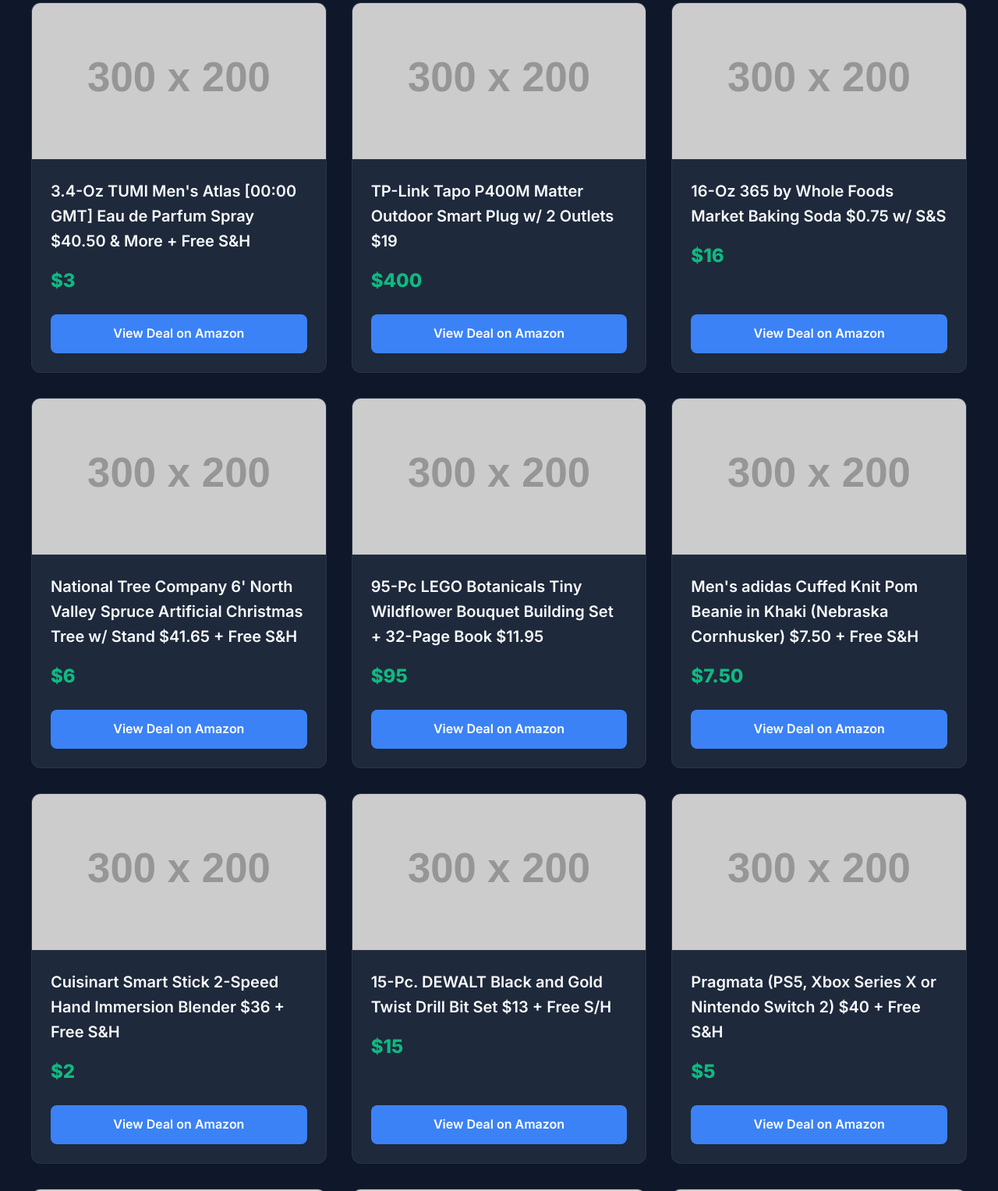
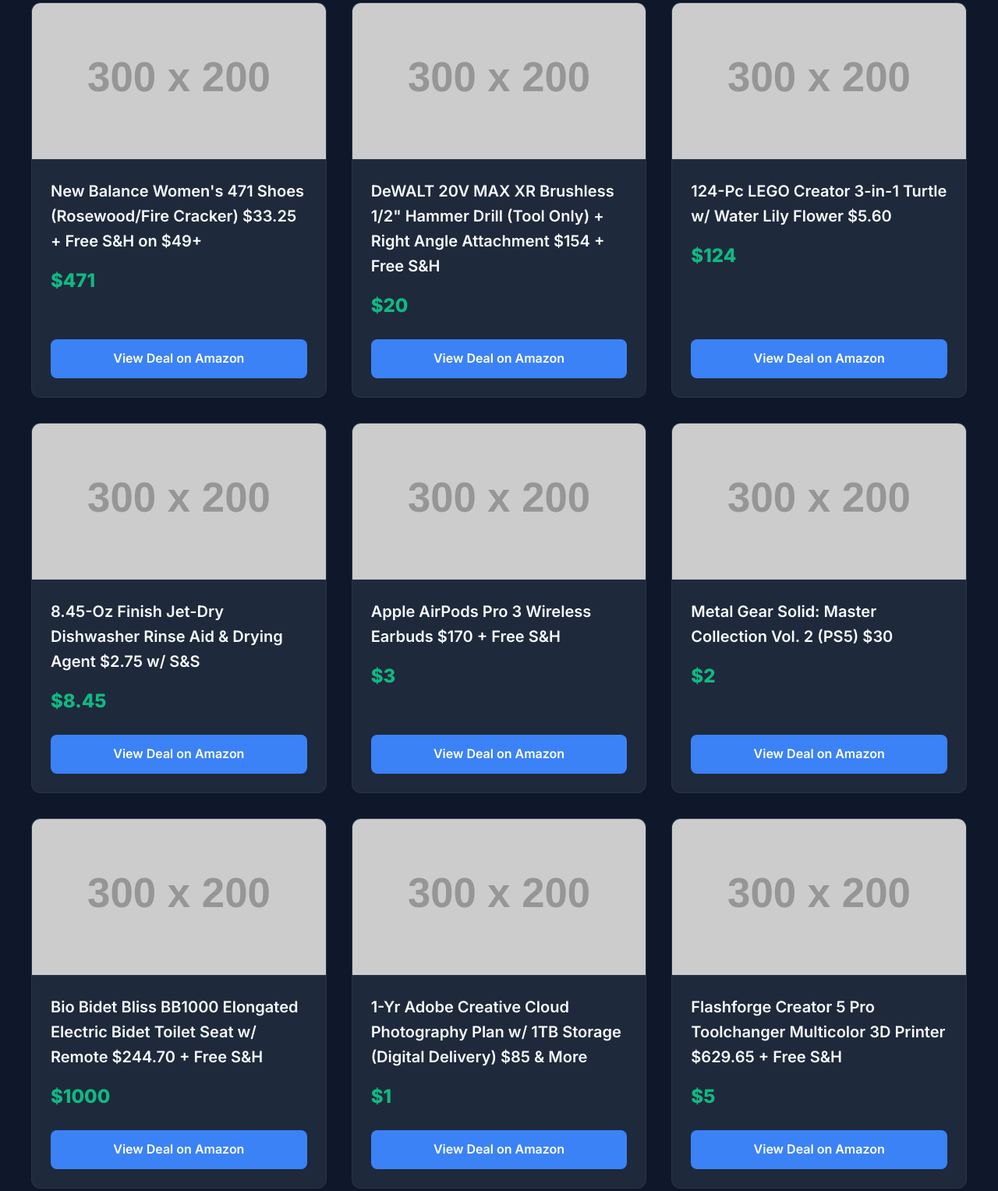
Before and after one commit to littlejosh1233/daily-deals, a plain HTML site: page docs/index.html in a window 1280 px wide. Shown: the part 228-1755 px from the top of the page at 78% size. Drawn offline with Linux system fonts and the light colour scheme; placeholder pictures from the web are drawn by us.

Commit message:
Auto-update daily deals Sun 11/22/2026

```diff
--- a/docs/index.html
+++ b/docs/index.html
@@ -157,15 +157,79 @@
 
     <header>
         <h1>Daily Tech Deals</h1>
-        <p class="subtitle">The best, hand-picked PC parts and gaming gear. Updated November 21, 2026, 05:25 PM.</p>
+        <p class="subtitle">The best, hand-picked PC parts and gaming gear. Updated November 22, 2026, 02:33 PM.</p>
     </header>
 
     <div class="container">
 
         <div class="card">
-            <img src="https://via.placeholder.com/300x200?text=Top+Deal" alt="3.4-Oz TUMI Men's Atlas [00:00 GMT] Eau de Parfum Spray $40.50 & More + Free S&H" class="card-img">
+            <img src="https://via.placeholder.com/300x200?text=Top+Deal" alt="New Balance Women's 471 Shoes (Rosewood/Fire Cracker) $33.25 + Free S&H on $49+" class="card-img">
             <div class="card-content">
-                <h2 class="card-title">3.4-Oz TUMI Men's Atlas [00:00 GMT] Eau de Parfum Spray $40.50 & More + Free S&H</h2>
+                <h2 class="card-title">New Balance Women's 471 Shoes (Rosewood/Fire Cracker) $33.25 + Free S&H on $49+</h2>
+                <div class="card-price-row">
+                    <div>
+                        <span class="price">$471</span>
+
+                    </div>
+
+                </div>
+                <!-- This links to the product using YOUR affiliate tag -->
+                <a href="https://slickdeals.net/f/20357340-new-balance-women-s-471-shoes-rosewood-fire-cracker-33-25-free-s-h-on-49?utm_source=rss&utm_content=fp&utm_medium=RSS2?tag=little1233s-20" target="_blank" class="btn">View Deal on Amazon</a>
+            </div>
+        </div>
+
+        <div class="card">
+            <img src="https://via.placeholder.com/300x200?text=Top+Deal" alt="DeWALT 20V MAX XR Brushless 1/2" Hammer Drill (Tool Only) + Right Angle Attachment $154 + Free S&H" class="card-img">
+            <div class="card-content">
+                <h2 class="card-title">DeWALT 20V MAX XR Brushless 1/2" Hammer Drill (Tool Only) + Right Angle Attachment $154 + Free S&H</h2>
+                <div class="card-price-row">
+                    <div>
+                        <span class="price">$20</span>
+
+                    </div>
+
+                </div>
+                <!-- This links to the product using YOUR affiliate tag -->
+                <a href="https://slickdeals.net/f/20355099-dewalt-20v-max-xr-brushless-1-2-hammer-drill-tool-only-right-angle-attachment-154-free-s-h?utm_source=rss&utm_content=fp&utm_medium=RSS2?tag=little1233s-20" target="_blank" class="btn">View Deal on Amazon</a>
+            </div>
+        </div>
+
+        <div class="card">
+            <img src="https://via.placeholder.com/300x200?text=Top+Deal" alt="124-Pc LEGO Creator 3-in-1 Turtle w/ Water Lily Flower $5.60" class="card-img">
+            <div class="card-content">
+                <h2 class="card-title">124-Pc LEGO Creator 3-in-1 Turtle w/ Water Lily Flower $5.60</h2>
+                <div class="card-price-row">
+                    <div>
+                        <span class="price">$124</span>
+
+                    </div>
+
+                </div>
+                <!-- This links to the product using YOUR affiliate tag -->
+                <a href="https://slickdeals.net/f/20369205-124-pcs-lego-creator-3-in-1-turtle-with-a-water-lily-flower-31377-5-59-free-s-h-w-prime-or-35?utm_source=rss&utm_content=fp&utm_medium=RSS2?tag=little1233s-20" target="_blank" class="btn">View Deal on Amazon</a>
+            </div>
+        </div>
+
+        <div class="card">
+            <img src="https://via.placeholder.com/300x200?text=Top+Deal" alt="8.45-Oz Finish Jet-Dry Dishwasher Rinse Aid & Drying Agent $2.75 w/ S&S" class="card-img">
+            <div class="card-content">
+                <h2 class="card-title">8.45-Oz Finish Jet-Dry Dishwasher Rinse Aid & Drying Agent $2.75 w/ S&S</h2>
+                <div class="card-price-row">
+                    <div>
+                        <span class="price">$8.45</span>
+
+                    </div>
+
+                </div>
+                <!-- This links to the product using YOUR affiliate tag -->
+                <a href="https://slickdeals.net/f/20338908-8-45-oz-finish-jet-dry-dishwasher-rinse-aid-2-74-w-s-s-free-shipping-w-prime-or-on-35?utm_source=rss&utm_content=fp&utm_medium=RSS2?tag=little1233s-20" target="_blank" class="btn">View Deal on Amazon</a>
+            </div>
+        </div>
+
+        <div class="card">
+            <img src="https://via.placeholder.com/300x200?text=Top+Deal" alt="Apple AirPods Pro 3 Wireless Earbuds $170 + Free S&H" class="card-img">
+            <div class="card-content">
+                <h2 class="card-title">Apple AirPods Pro 3 Wireless Earbuds $170 + Free S&H</h2>
                 <div class="card-price-row">
                     <div>
                         <span class="price">$3</span>
@@ -174,94 +238,14 @@
 
                 </div>
                 <!-- This links to the product using YOUR affiliate tag -->
-                <a href="https://slickdeals.net/f/20361840-3-4-oz-tumi-atlas-00-00-gmt-eau-de-parfum-spray-40-50-more-free-shipping?utm_source=rss&utm_content=fp&utm_medium=RSS2?tag=little1233s-20" target="_blank" class="btn">View Deal on Amazon</a>
+                <a href="https://slickdeals.net/f/20370804-apple-airpods-pro-3-wireless-earbuds-169-99-best-buy?utm_source=rss&utm_content=fp&utm_medium=RSS2?tag=little1233s-20" target="_blank" class="btn">View Deal on Amazon</a>
             </div>
         </div>
 
         <div class="card">
-            <img src="https://via.placeholder.com/300x200?text=Top+Deal" alt="TP-Link Tapo P400M Matter Outdoor Smart Plug w/ 2 Outlets $19" class="card-img">
+            <img src="https://via.placeholder.com/300x200?text=Top+Deal" alt="Metal Gear Solid: Master Collection Vol. 2 (PS5) $30" class="card-img">
             <div class="card-content">
-                <h2 class="card-title">TP-Link Tapo P400M Matter Outdoor Smart Plug w/ 2 Outlets $19</h2>
-                <div class="card-price-row">
-                    <div>
-                        <span class="price">$400</span>
-
-                    </div>
-
-                </div>
-                <!-- This links to the product using YOUR affiliate tag -->
-                <a href="https://slickdeals.net/f/20350515-18-99-tp-link-tapo-matter-outdoor-smart-plug-2-individual-outlets-tapo-p400m?utm_source=rss&utm_content=fp&utm_medium=RSS2?tag=little1233s-20" target="_blank" class="btn">View Deal on Amazon</a>
-            </div>
-        </div>
-
-        <div class="card">
-            <img src="https://via.placeholder.com/300x200?text=Top+Deal" alt="16-Oz 365 by Whole Foods Market Baking Soda $0.75 w/ S&S" class="card-img">
-            <div class="card-content">
-                <h2 class="card-title">16-Oz 365 by Whole Foods Market Baking Soda $0.75 w/ S&S</h2>
-                <div class="card-price-row">
-                    <div>
-                        <span class="price">$16</span>
-
-                    </div>
-
-                </div>
-                <!-- This links to the product using YOUR affiliate tag -->
-                <a href="https://slickdeals.net/f/20364168-16-oz-365-by-whole-foods-market-baking-soda-0-75-w-s-s?utm_source=rss&utm_content=fp&utm_medium=RSS2?tag=little1233s-20" target="_blank" class="btn">View Deal on Amazon</a>
-            </div>
-        </div>
-
-        <div class="card">
-            <img src="https://via.placeholder.com/300x200?text=Top+Deal" alt="National Tree Company 6' North Valley Spruce Artificial Christmas Tree w/ Stand $41.65 + Free S&H" class="card-img">
-            <div class="card-content">
-                <h2 class="card-title">National Tree Company 6' North Valley Spruce Artificial Christmas Tree w/ Stand $41.65 + Free S&H</h2>
-                <div class="card-price-row">
-                    <div>
-                        <span class="price">$6</span>
-
-                    </div>
-
-                </div>
-                <!-- This links to the product using YOUR affiliate tag -->
-                <a href="https://slickdeals.net/f/20361135-6-national-tree-company-north-valley-spruce-unlit-artificial-christmas-tree-w-stand-41-63-free-shipping?utm_source=rss&utm_content=fp&utm_medium=RSS2?tag=little1233s-20" target="_blank" class="btn">View Deal on Amazon</a>
-            </div>
-        </div>
-
-        <div class="card">
-            <img src="https://via.placeholder.com/300x200?text=Top+Deal" alt="95-Pc LEGO Botanicals Tiny Wildflower Bouquet Building Set + 32-Page Book $11.95" class="card-img">
-            <div class="card-content">
-                <h2 class="card-title">95-Pc LEGO Botanicals Tiny Wildflower Bouquet Building Set + 32-Page Book $11.95</h2>
-                <div class="card-price-row">
-                    <div>
-                        <span class="price">$95</span>
-
-                    </div>
-
-                </div>
-                <!-- This links to the product using YOUR affiliate tag -->
-                <a href="https://slickdeals.net/f/20340579-95-piece-lego-botanicals-tiny-wildflower-bouquet-11-95-free-shipping-w-prime-or-on-35?utm_source=rss&utm_content=fp&utm_medium=RSS2?tag=little1233s-20" target="_blank" class="btn">View Deal on Amazon</a>
-            </div>
-        </div>
-
-        <div class="card">
-            <img src="https://via.placeholder.com/300x200?text=Top+Deal" alt="Men's adidas Cuffed Knit Pom Beanie in Khaki (Nebraska Cornhusker) $7.50 + Free S&H" class="card-img">
-            <div class="card-content">
-                <h2 class="card-title">Men's adidas Cuffed Knit Pom Beanie in Khaki (Nebraska Cornhusker) $7.50 + Free S&H</h2>
-                <div class="card-price-row">
-                    <div>
-                        <span class="price">$7.50</span>
-
-                    </div>
-
-                </div>
-                <!-- This links to the product using YOUR affiliate tag -->
-                <a href="https://slickdeals.net/f/20362179-adidas-men-cuffed-knit-pom-beanie-7-5-free-s-h?utm_source=rss&utm_content=fp&utm_medium=RSS2?tag=little1233s-20" target="_blank" class="btn">View Deal on Amazon</a>
-            </div>
-        </div>
-
-        <div class="card">
-            <img src="https://via.placeholder.com/300x200?text=Top+Deal" alt="Cuisinart Smart Stick 2-Speed Hand Immersion Blender $36 + Free S&H" class="card-img">
-            <div class="card-content">
-                <h2 class="card-title">Cuisinart Smart Stick 2-Speed Hand Immersion Blender $36 + Free S&H</h2>
+                <h2 class="card-title">Metal Gear Solid: Master Collection Vol. 2 (PS5) $30</h2>
                 <div class="card-price-row">
                     <div>
                         <span class="price">$2</span>
@@ -270,30 +254,46 @@
 
                 </div>
                 <!-- This links to the product using YOUR affiliate tag -->
-                <a href="https://slickdeals.net/f/20337954-35-99-cuisinart-smart-stick-2-speed-hand-blender-immersion-blender-csb-175svp1-at-amazon?utm_source=rss&utm_content=fp&utm_medium=RSS2?tag=little1233s-20" target="_blank" class="btn">View Deal on Amazon</a>
+                <a href="https://slickdeals.net/f/20369829-metal-gear-solid-master-collection-vol-2-ps5-30?utm_source=rss&utm_content=fp&utm_medium=RSS2?tag=little1233s-20" target="_blank" class="btn">View Deal on Amazon</a>
             </div>
         </div>
 
         <div class="card">
-            <img src="https://via.placeholder.com/300x200?text=Top+Deal" alt="15-Pc. DEWALT Black and Gold Twist Drill Bit Set $13 + Free S/H" class="card-img">
+            <img src="https://via.placeholder.com/300x200?text=Top+Deal" alt="Bio Bidet Bliss BB1000 Elongated Electric Bidet Toilet Seat w/ Remote $244.70 + Free S&H" class="card-img">
             <div class="card-content">
-                <h2 class="card-title">15-Pc. DEWALT Black and Gold Twist Drill Bit Set $13 + Free S/H</h2>
+                <h2 class="card-title">Bio Bidet Bliss BB1000 Elongated Electric Bidet Toilet Seat w/ Remote $244.70 + Free S&H</h2>
                 <div class="card-price-row">
                     <div>
-                        <span class="price">$15</span>
+                        <span class="price">$1000</span>
 
                     </div>
 
                 </div>
                 <!-- This links to the product using YOUR affiliate tag -->
-                <a href="https://slickdeals.net/f/20339286-15-piece-dewalt-black-gold-high-speed-steel-twist-drill-bit-set-12-97-free-shipping?utm_source=rss&utm_content=fp&utm_medium=RSS2?tag=little1233s-20" target="_blank" class="btn">View Deal on Amazon</a>
+                <a href="https://slickdeals.net/f/20339589-bio-bidet-bliss-bb1000-elongated-electric-bidet-toilet-seat-w-remote-control-white-244-71-free-shipping?utm_source=rss&utm_content=fp&utm_medium=RSS2?tag=little1233s-20" target="_blank" class="btn">View Deal on Amazon</a>
             </div>
         </div>
 
         <div class="card">
-            <img src="https://via.placeholder.com/300x200?text=Top+Deal" alt="Pragmata (PS5, Xbox Series X or Nintendo Switch 2) $40 + Free S&H" class="card-img">
+            <img src="https://via.placeholder.com/300x200?text=Top+Deal" alt="1-Yr Adobe Creative Cloud Photography Plan w/ 1TB Storage (Digital Delivery) $85 & More" class="card-img">
             <div class="card-content">
-                <h2 class="card-title">Pragmata (PS5, Xbox Series X or Nintendo Switch 2) $40 + Free S&H</h2>
+                <h2 class="card-title">1-Yr Adobe Creative Cloud Photography Plan w/ 1TB Storage (Digital Delivery) $85 & More</h2>
+                <div class="card-price-row">
+                    <div>
+                        <span class="price">$1</span>
+
+                    </div>
+
+                </div>
+                <!-- This links to the product using YOUR affiliate tag -->
+                <a href="https://slickdeals.net/f/20348589-1-yr-adobe-creative-cloud-photography-plan-w-1tb-storage-digital-delivery-85-more?utm_source=rss&utm_content=fp&utm_medium=RSS2?tag=little1233s-20" target="_blank" class="btn">View Deal on Amazon</a>
+            </div>
+        </div>
+
+        <div class="card">
+            <img src="https://via.placeholder.com/300x200?text=Top+Deal" alt="Flashforge Creator 5 Pro Toolchanger Multicolor 3D Printer $629.65 + Free S&H" class="card-img">
+            <div class="card-content">
+                <h2 class="card-title">Flashforge Creator 5 Pro Toolchanger Multicolor 3D Printer $629.65 + Free S&H</h2>
                 <div class="card-price-row">
                     <div>
                         <span class="price">$5</span>
@@ -302,55 +302,55 @@
 
                 </div>
                 <!-- This links to the product using YOUR affiliate tag -->
-                <a href="https://slickdeals.net/f/20341701-39-99-pragmata-ps5-switch-2-or-xsx-at-amazon?utm_source=rss&utm_content=fp&utm_medium=RSS2?tag=little1233s-20" target="_blank" class="btn">View Deal on Amazon</a>
+                <a href="https://slickdeals.net/f/20346483-flashforge-creator-5-pro-630?utm_source=rss&utm_content=fp&utm_medium=RSS2?tag=little1233s-20" target="_blank" class="btn">View Deal on Amazon</a>
             </div>
         </div>
 
         <div class="card">
-            <img src="https://via.placeholder.com/300x200?text=Top+Deal" alt="2-Pk 1KG Polymaker ABS 1.75mm 3D Printer Filaments (Black) $21.40 w/ S&S" class="card-img">
+            <img src="https://via.placeholder.com/300x200?text=Top+Deal" alt="Select Areas: Mario + Rabbids Dual Pack (Switch Digital Code in a Box) $10" class="card-img">
             <div class="card-content">
-                <h2 class="card-title">2-Pk 1KG Polymaker ABS 1.75mm 3D Printer Filaments (Black) $21.40 w/ S&S</h2>
+                <h2 class="card-title">Select Areas: Mario + Rabbids Dual Pack (Switch Digital Code in a Box) $10</h2>
                 <div class="card-price-row">
                     <div>
-                        <span class="price">$2</span>
+                        <span class="price">$10</span>
 
                     </div>
 
                 </div>
                 <!-- This links to the product using YOUR affiliate tag -->
-                <a href="https://slickdeals.net/f/20344218-2x-1kg-2kg-total-polymaker-abs-3d-printer-filament-22-55-w-prime-s-h?utm_source=rss&utm_content=fp&utm_medium=RSS2?tag=little1233s-20" target="_blank" class="btn">View Deal on Amazon</a>
+                <a href="https://slickdeals.net/f/20367810-9-99-select-areas-mario-rabbids-dual-pack-nintendo-switch-code-in-a-box-at-amazon?utm_source=rss&utm_content=fp&utm_medium=RSS2?tag=little1233s-20" target="_blank" class="btn">View Deal on Amazon</a>
             </div>
         </div>
 
         <div class="card">
-            <img src="https://via.placeholder.com/300x200?text=Top+Deal" alt="TCL TAB A1 Plus Android Tablet w/ T-Pen 2: 12.2" 2.4K 120Hz, 6+128GB RAM $180 + Free S&H" class="card-img">
+            <img src="https://via.placeholder.com/300x200?text=Top+Deal" alt="GameStop Pro Members: Pre-Owned Video Games (PS5, Xbox, Switch 2 & More) Buy 2 Get 1 Free + Free S&H on $54+" class="card-img">
             <div class="card-content">
-                <h2 class="card-title">TCL TAB A1 Plus Android Tablet w/ T-Pen 2: 12.2" 2.4K 120Hz, 6+128GB RAM $180 + Free S&H</h2>
+                <h2 class="card-title">GameStop Pro Members: Pre-Owned Video Games (PS5, Xbox, Switch 2 & More) Buy 2 Get 1 Free + Free S&H on $54+</h2>
                 <div class="card-price-row">
                     <div>
-                        <span class="price">$1</span>
+                        <span class="price">$5</span>
 
                     </div>
 
                 </div>
                 <!-- This links to the product using YOUR affiliate tag -->
-                <a href="https://slickdeals.net/f/20347287-tcl-tab-a1-plus-tablet-12-2-2-4k-120hz-6-128gb-179-at-amazon-and-tcl?utm_source=rss&utm_content=fp&utm_medium=RSS2?tag=little1233s-20" target="_blank" class="btn">View Deal on Amazon</a>
+                <a href="https://slickdeals.net/f/20367735-gamestop-pro-rewards-early-access-buy-2-get-1-free-all-pre-owned-games?utm_source=rss&utm_content=fp&utm_medium=RSS2?tag=little1233s-20" target="_blank" class="btn">View Deal on Amazon</a>
             </div>
         </div>
 
         <div class="card">
-            <img src="https://via.placeholder.com/300x200?text=Top+Deal" alt="Ozark Trail 17' x 15' 11-Person Instant Hexagon Cabin Tent (Gray) $146 + Free S&H" class="card-img">
+            <img src="https://via.placeholder.com/300x200?text=Top+Deal" alt="Samsung EPP/EDU: 11.1.4-Ch HW-Q990F Soundbar w/ Subwoofer & Rear Speakers $800 + Free S&H" class="card-img">
             <div class="card-content">
-                <h2 class="card-title">Ozark Trail 17' x 15' 11-Person Instant Hexagon Cabin Tent (Gray) $146 + Free S&H</h2>
+                <h2 class="card-title">Samsung EPP/EDU: 11.1.4-Ch HW-Q990F Soundbar w/ Subwoofer & Rear Speakers $800 + Free S&H</h2>
                 <div class="card-price-row">
                     <div>
-                        <span class="price">$17</span>
+                        <span class="price">$11</span>
 
                     </div>
 
                 </div>
                 <!-- This links to the product using YOUR affiliate tag -->
-                <a href="https://slickdeals.net/f/20348127-ozark-trail-wmt-171582-17-ft-x-15-ft-11-person-instant-hexagon-cabin-tent-146-free-s-h?utm_source=rss&utm_content=fp&utm_medium=RSS2?tag=little1233s-20" target="_blank" class="btn">View Deal on Amazon</a>
+                <a href="https://slickdeals.net/f/20366676-q-series-soundbar-hw-q990f-11-1-4-ch-subwoofer-rear-speaker-2025-799-84?utm_source=rss&utm_content=fp&utm_medium=RSS2?tag=little1233s-20" target="_blank" class="btn">View Deal on Amazon</a>
             </div>
         </div>
 
```
